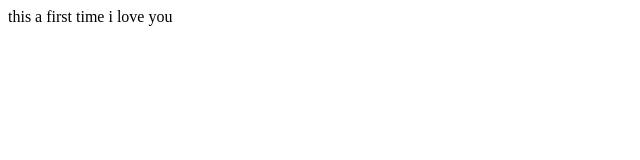
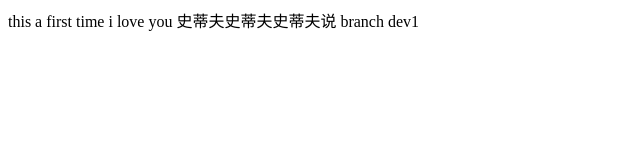
Before and after one commit to spencerYG/test2, a plain HTML site: page index.html in a window 1280 px wide. Shown: the whole page, without its empty margins (0-640 px from the left). Drawn offline with Linux system fonts and the light colour scheme.

Commit message:
webstrom 测试修改提交

```diff
--- a/index.html
+++ b/index.html
@@ -9,5 +9,8 @@
 </head>
 <body>
 this a first time i love you
+
+史蒂夫史蒂夫史蒂夫说
+branch dev1
 </body>
 </html>
```
